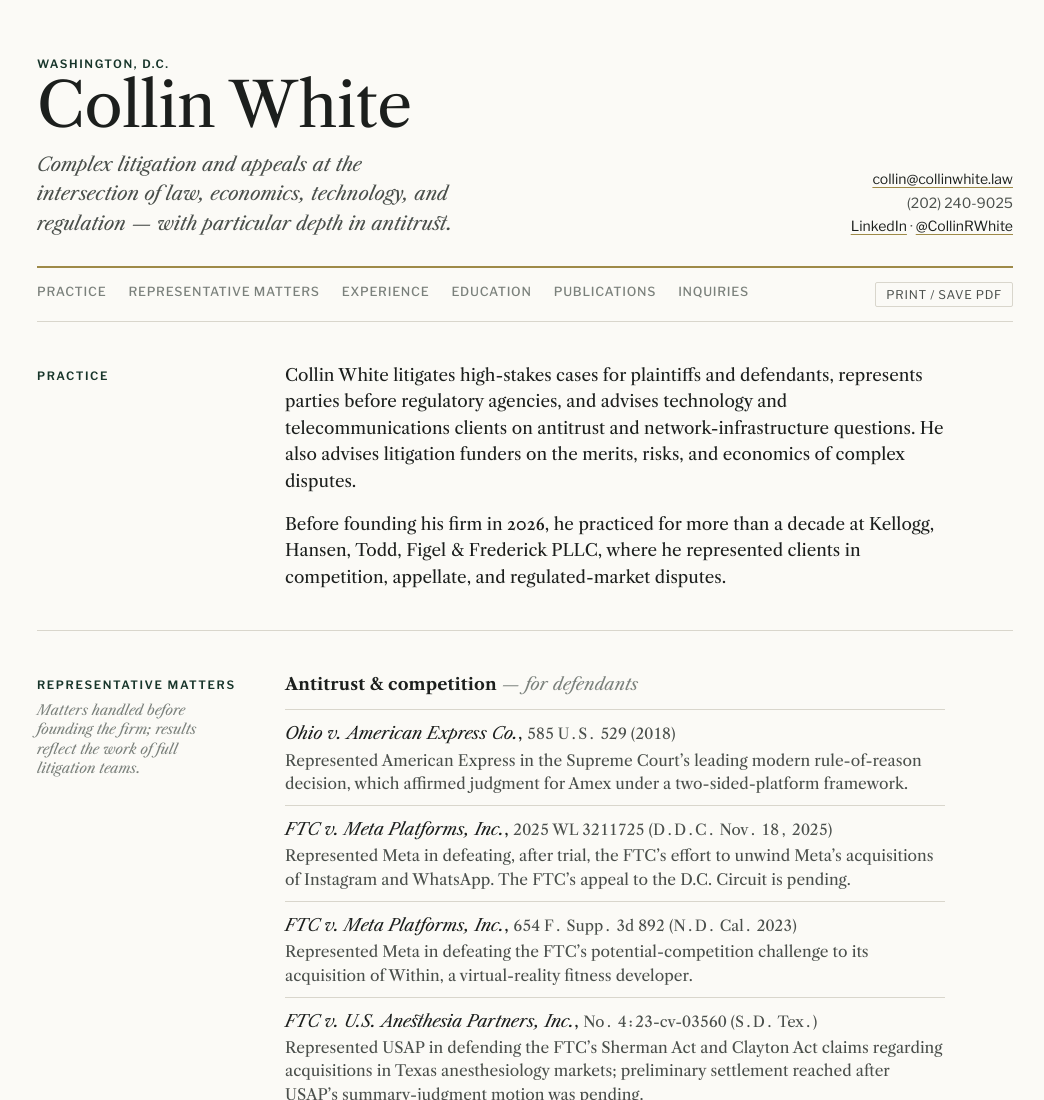
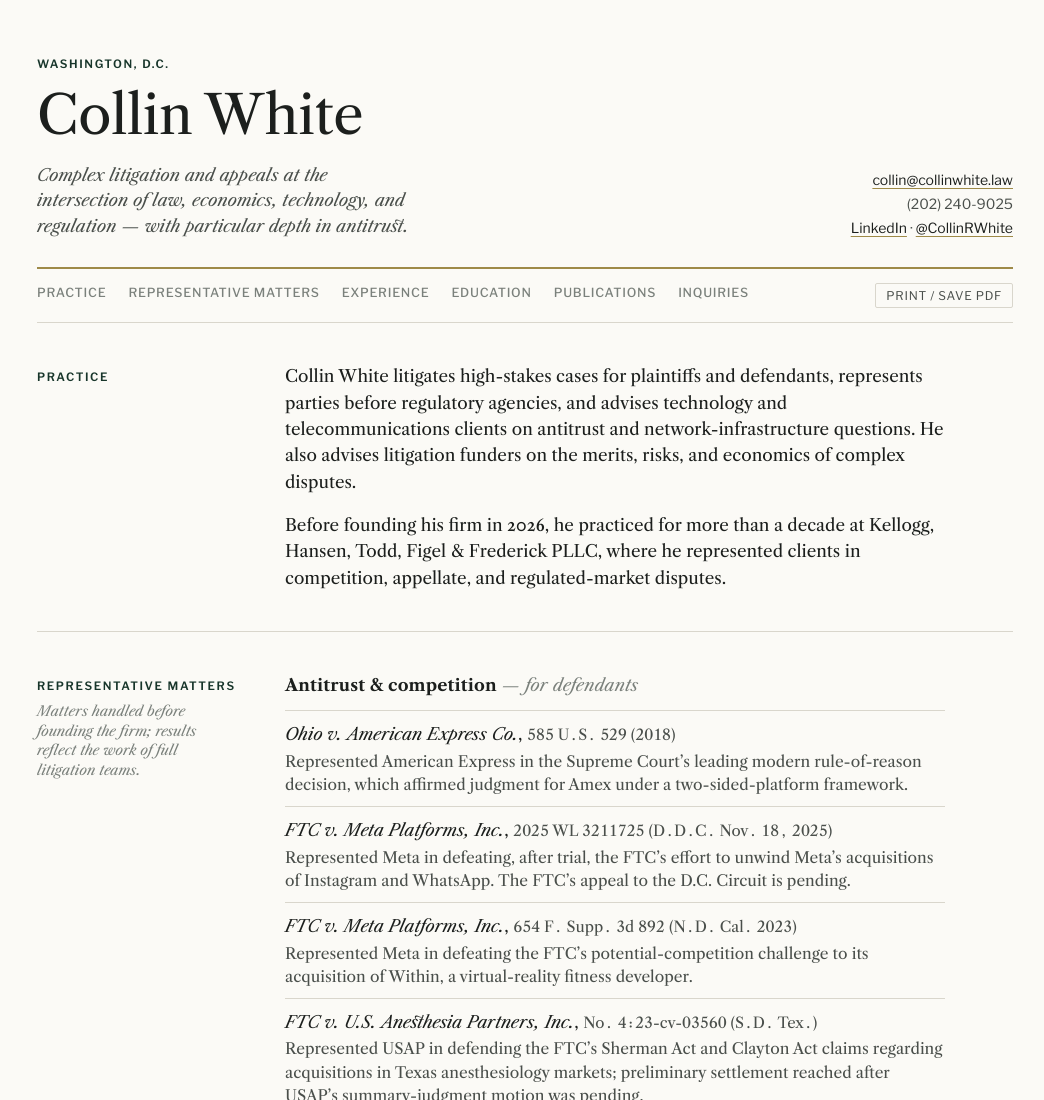
Before and after one commit to collinrwhite/collinwhite.law, a plain HTML site: page index.html in a window 1280 px wide. Shown: the top 1100 px of the page, without its empty margins (115-1159 px from the left). Drawn offline with nearby package versions, Linux system fonts and the light colour scheme.

Commit message:
Refine header styles in index.html
Adjusted font sizes and margins for header elements.

```diff
--- a/index.html
+++ b/index.html
@@ -88,11 +88,12 @@
     display: grid; grid-template-columns: 1fr auto; align-items: end; gap: 24px;
     padding: 56px 0 28px; border-bottom: 2px solid var(--gold);
   }
+  header.mast .label { margin-bottom: 14px; }
   header.mast h1 {
-    margin: 0; font-weight: 400; font-size: clamp(40px, 6vw, 62px); line-height: 1; letter-spacing: -.005em; text-wrap: balance;
+    margin: 0; font-weight: 400; font-size: clamp(38px, 5.2vw, 54px); line-height: 1.02; letter-spacing: -.005em; text-wrap: balance;
   }
   header.mast .desc {
-    margin: 14px 0 0; font-size: 19px; font-style: italic; color: var(--ink-2); max-width: 40ch; text-wrap: balance;
+    margin: 20px 0 0; font-size: 17px; line-height: 1.5; font-style: italic; color: var(--ink-2); max-width: 44ch; text-wrap: balance;
   }
   .contact {
     text-align: right; font-size: 14px; line-height: 1.7; color: var(--ink-2);
```
